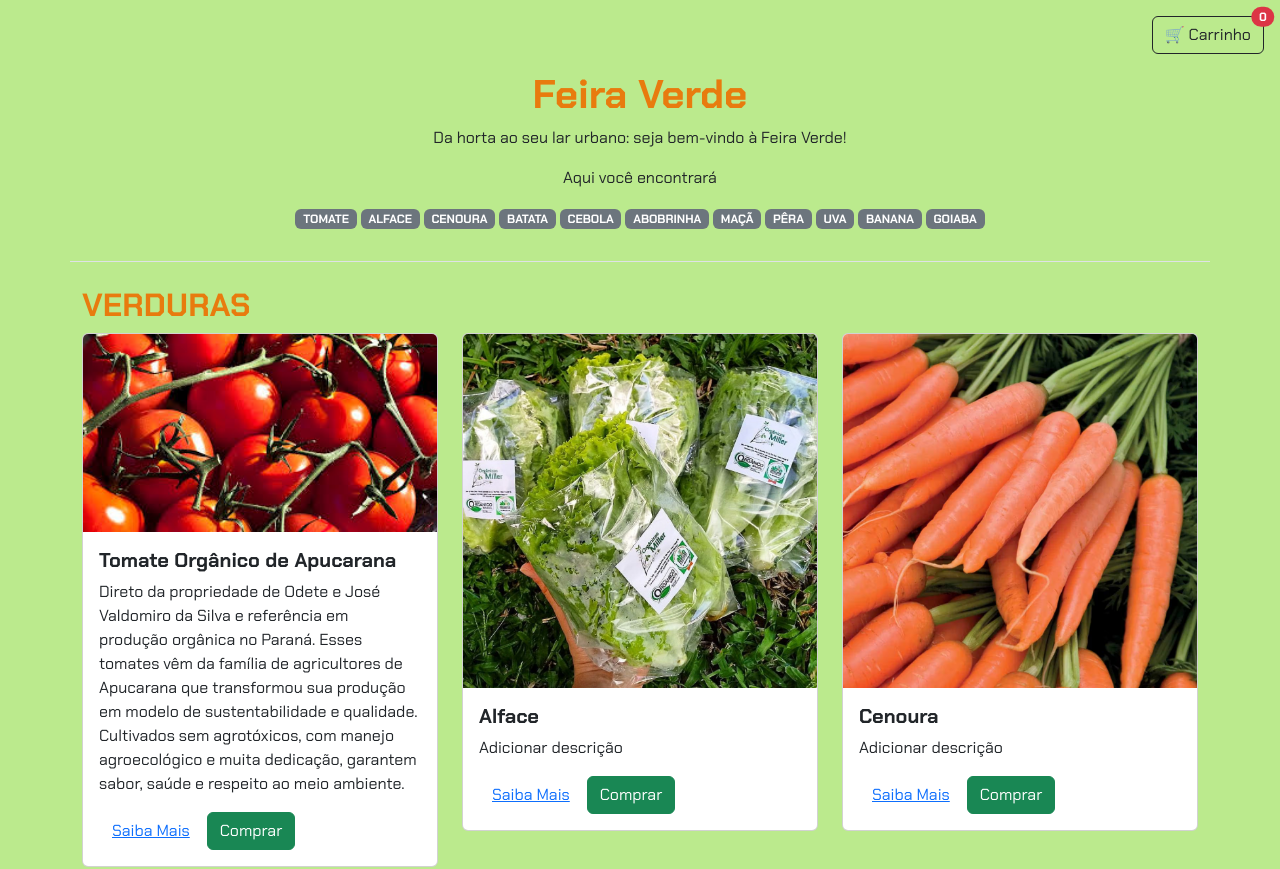
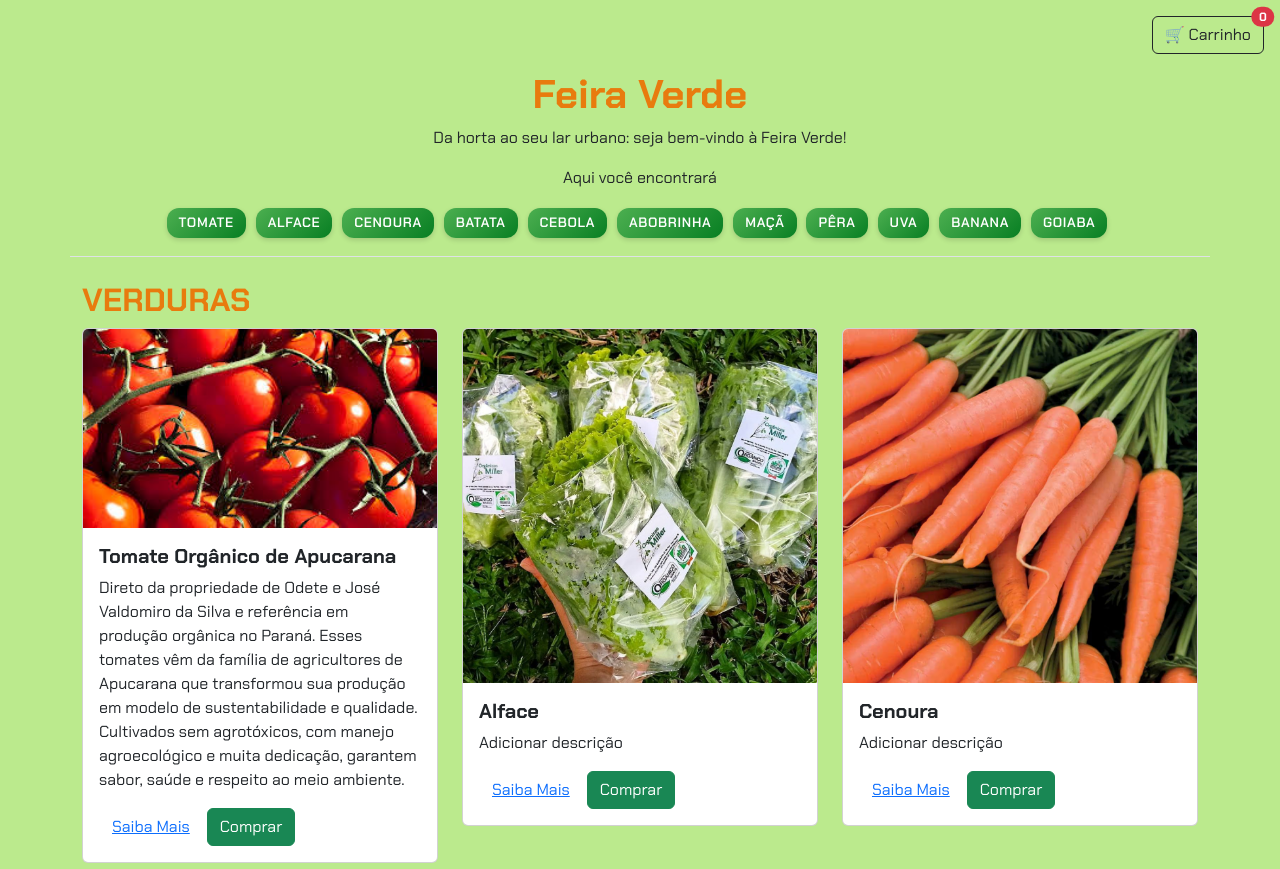
Before and after one commit to Chave1r0/Feira-Verde, a plain HTML site: page index.html in a window 1280 px wide. Shown: the top 869 px of the page. Drawn offline with nearby package versions, Linux system fonts and the light colour scheme.

Commit message:
Add files via upload

```diff
--- a/index.html
+++ b/index.html
@@ -34,17 +34,17 @@
         <p>Da horta ao seu lar urbano: seja bem-vindo à Feira Verde!</p>
         <p>Aqui você encontrará</p>
         <div> <!-- Agrupa os elementos-->
-            <p class="badge bg-secondary">TOMATE</p> <!--Badge bg-secondary transforma a palavra num distintivo (medalha)-->
-            <p class="badge bg-secondary">ALFACE</p>
-            <p class="badge bg-secondary">CENOURA</p>
-            <p class="badge bg-secondary">BATATA</p>
-            <p class="badge bg-secondary">CEBOLA</p>
-            <p class="badge bg-secondary">ABOBRINHA</p>
-            <p class="badge bg-secondary">MAÇÃ</p>
-            <p class="badge bg-secondary">PÊRA</p>
-            <p class="badge bg-secondary">UVA</p>
-            <p class="badge bg-secondary">BANANA</p>
-            <p class="badge bg-secondary">GOIABA</p>
+            <p class="badge-custom">Tomate</p>
+            <p class="badge-custom">Alface</p>
+            <p class="badge-custom">Cenoura</p>
+            <p class="badge-custom">Batata</p>
+            <p class="badge-custom">Cebola</p>
+            <p class="badge-custom">Abobrinha</p>
+            <p class="badge-custom">Maçã</p>
+            <p class="badge-custom">Pêra</p>
+            <p class="badge-custom">Uva</p>
+            <p class="badge-custom">Banana</p>
+            <p class="badge-custom">Goiaba</p>
         </div>
     </header>
     <main class="container mt-3"> <!--Tag Main geralmente usada para identificar o conteúdo principal de uma pg web-->
--- a/style.css
+++ b/style.css
@@ -23,3 +23,17 @@ footer a {
 footer a:hover{
     color: var(--cor-secundária)
 }
+
+.badge-custom {
+  display: inline-block;
+  padding: 5px 12px;
+  font-size: 0.85rem;
+  font-weight: 600;
+  color: #fff;
+  background: linear-gradient(135deg, #4caf50 0%, #087f23 100%);
+  border-radius: 12px;
+  box-shadow: 0 2px 5px rgba(0,0,0,0.15);
+  margin: 2px 6px 2px 0;
+  text-transform: uppercase;
+  letter-spacing: 0.05em;
+}
```
